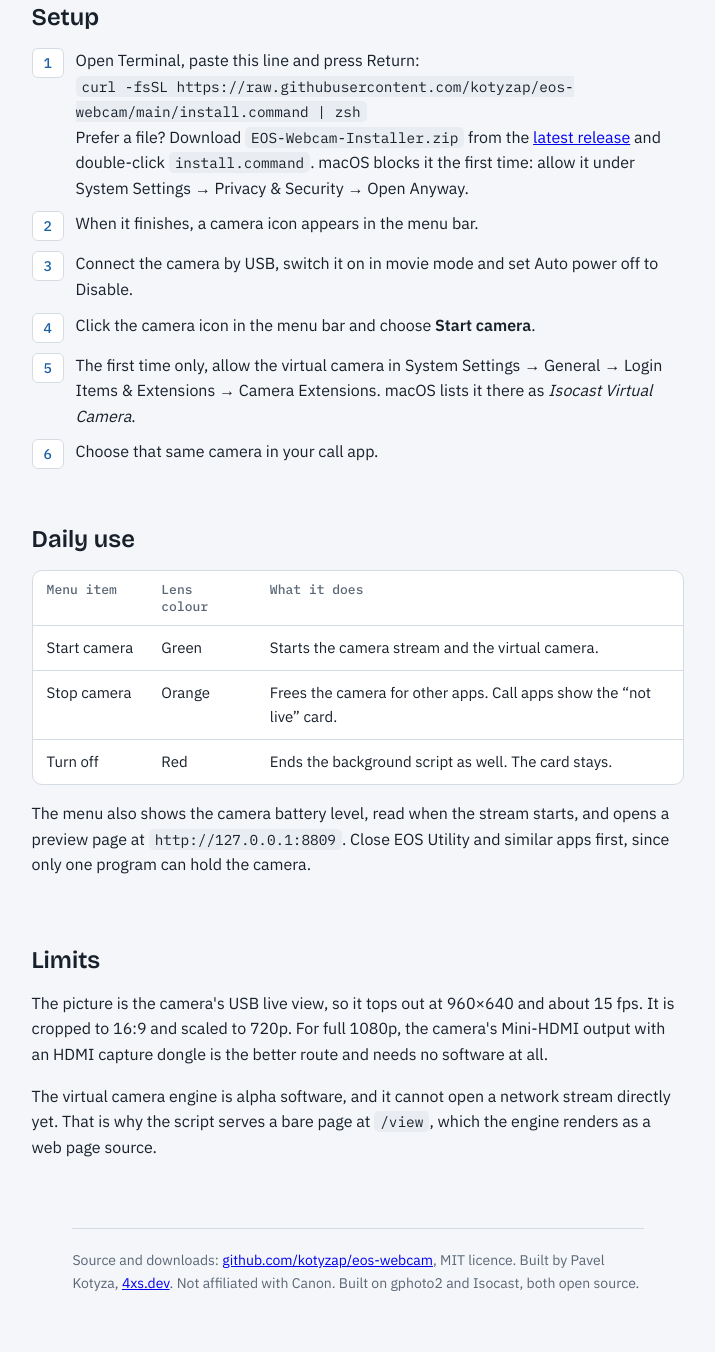
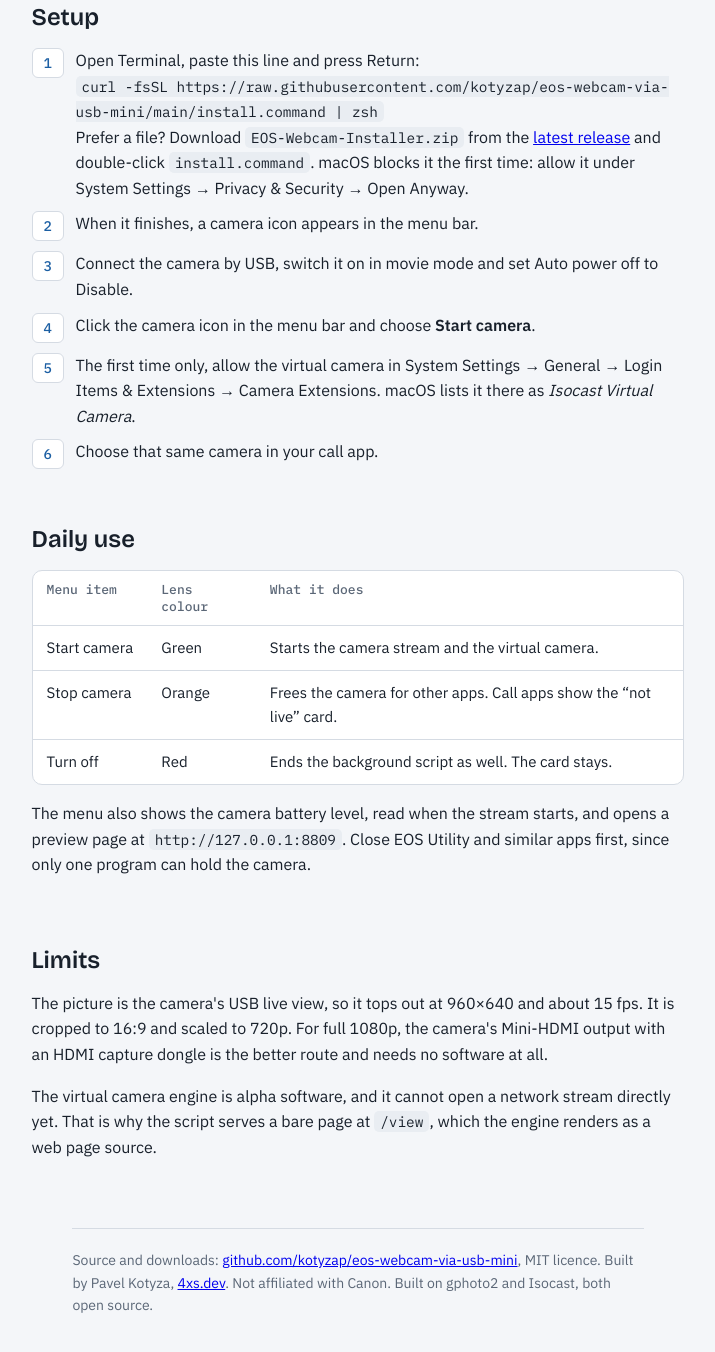
Before and after one commit to kotyzap/EOS-Webcam-via-USB-Mini, a plain HTML site: page docs/index.html in a window 1280 px wide. Shown: the part 2075-3427 px from the top of the page, without its empty margins (282-997 px from the left). Drawn offline with nearby package versions, Linux system fonts and the light colour scheme.

Commit message:
Rename repository to eos-webcam-via-usb-mini; update links and installer URLs
Co-Authored-By: Claude Fable 5.2 <noreply@anthropic.com>
Claude-Session: https://claude.ai/code/session_01BecR96eiBcRZHHJvWbxi93

```diff
--- a/docs/index.html
+++ b/docs/index.html
@@ -165,7 +165,7 @@ footer{color:var(--muted);font-size:14px;border-top:1px solid var(--line);paddin
   <section class="col">
     <h2>Setup</h2>
     <ol class="steps">
-      <li><div>Open Terminal, paste this line and press Return:<br><code>curl -fsSL https://raw.githubusercontent.com/kotyzap/eos-webcam/main/install.command | zsh</code><br>Prefer a file? Download <code>EOS-Webcam-Installer.zip</code> from the <a href="https://github.com/kotyzap/eos-webcam/releases/latest">latest release</a> and double-click <code>install.command</code>. macOS blocks it the first time: allow it under System Settings → Privacy &amp; Security → Open Anyway.</div></li>
+      <li><div>Open Terminal, paste this line and press Return:<br><code>curl -fsSL https://raw.githubusercontent.com/kotyzap/eos-webcam-via-usb-mini/main/install.command | zsh</code><br>Prefer a file? Download <code>EOS-Webcam-Installer.zip</code> from the <a href="https://github.com/kotyzap/eos-webcam-via-usb-mini/releases/latest">latest release</a> and double-click <code>install.command</code>. macOS blocks it the first time: allow it under System Settings → Privacy &amp; Security → Open Anyway.</div></li>
       <li><div>When it finishes, a camera icon appears in the menu bar.</div></li>
       <li><div>Connect the camera by USB, switch it on in movie mode and set Auto power off to Disable.</div></li>
       <li><div>Click the camera icon in the menu bar and choose <b>Start camera</b>.</div></li>
@@ -196,7 +196,7 @@ footer{color:var(--muted);font-size:14px;border-top:1px solid var(--line);paddin
 
   </section>
 
-  <footer class="col">Source and downloads: <a href="https://github.com/kotyzap/eos-webcam">github.com/kotyzap/eos-webcam</a>, MIT licence. Built by Pavel Kotyza, <a href="https://www.4xs.dev">4xs.dev</a>. Not affiliated with Canon. Built on gphoto2 and Isocast, both open source.</footer>
+  <footer class="col">Source and downloads: <a href="https://github.com/kotyzap/eos-webcam-via-usb-mini">github.com/kotyzap/eos-webcam-via-usb-mini</a>, MIT licence. Built by Pavel Kotyza, <a href="https://www.4xs.dev">4xs.dev</a>. Not affiliated with Canon. Built on gphoto2 and Isocast, both open source.</footer>
 </div>
 
 <script>
```
Also changed, not shown: 2 other files.
